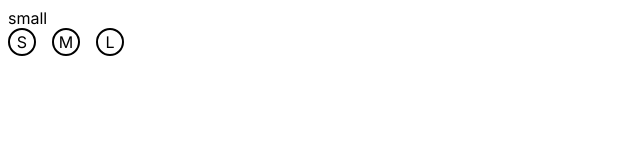
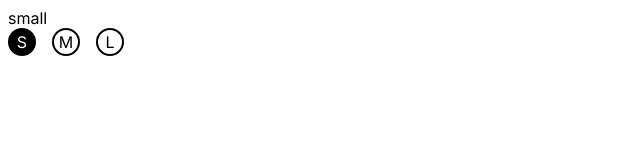
Before and after one commit to isaporiti/weather-widgets, a Next.js app: page / in a window 1280 px wide. Shown: the top 160 px of the page, without its empty margins (0-640 px from the left). Built offline with nearby package versions, Linux system fonts and the light colour scheme.

Commit message:
styles size buttons selection

```diff
--- a/src/pages/SizeSelector.tsx
+++ b/src/pages/SizeSelector.tsx
@@ -2,20 +2,31 @@ import { Dispatch, SetStateAction, useState } from "react"
 import { WidgetSize, widgetSizes } from "@/types/WidgetSize"
 import styles from '@/styles/SizeSelector.module.css'
 
-export default function SizeSelector({ setWidgetSize }: {
-    setWidgetSize: Dispatch<SetStateAction<WidgetSize>>
+export default function SizeSelector({ widgetSize, setWidgetSize }: {
+    widgetSize: WidgetSize, setWidgetSize: Dispatch<SetStateAction<WidgetSize>>
 }) {
     return (
         <section className={styles.size_selector}>
-            <SizeList setWidgetSize={setWidgetSize} />
+            <SizeList widgetSize={widgetSize} setWidgetSize={setWidgetSize} />
         </section>
     )
 }
 
-function SizeList({ setWidgetSize }: { setWidgetSize: Dispatch<SetStateAction<WidgetSize>> }) {
+function SizeList({ widgetSize, setWidgetSize }: {
+    widgetSize: WidgetSize,
+    setWidgetSize: Dispatch<SetStateAction<WidgetSize>>
+}) {
+
+    function classes(size: WidgetSize) {
+        return `
+            ${styles.size_button}
+            ${widgetSize === size ? styles.size_button_selected : styles.size_button_unselected}
+        `
+    }
+
     return widgetSizes.map(size =>
         <div
-            className={styles.size_button}
+            className={classes(size)}
             key={size}
             onClick={() => setWidgetSize(size)}
         >
--- a/src/pages/index.tsx
+++ b/src/pages/index.tsx
@@ -14,7 +14,7 @@ export default function Home() {
   return (
     <main className={inter.className}>
       <Widget size={widgetSize} />
-      <SizeSelector setWidgetSize={setWidgetSize} />
+      <SizeSelector widgetSize={widgetSize} setWidgetSize={setWidgetSize} />
     </main>
   )
 }
--- a/src/styles/SizeSelector.module.css
+++ b/src/styles/SizeSelector.module.css
@@ -8,9 +8,21 @@
     display: flex;
     align-items: center;
     justify-content: center;
-    border: 2px solid black;
     border-radius: 50%;
     width: 1.5rem;
     height: 1.5rem;
     cursor: pointer;
+    transition: background-color 0.5s ease;
 }
+
+.size_button_unselected {
+    border: 2px solid black;
+    background-color: white;
+    color: black
+}
+
+.size_button_selected {
+    border: 2px solid black;
+    background-color: black;
+    color: white;
+}
```
